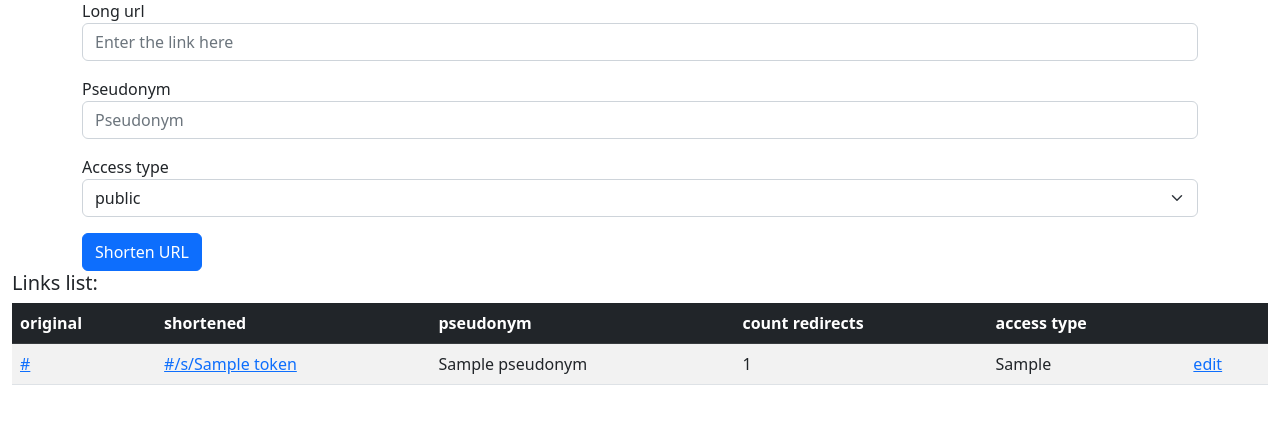
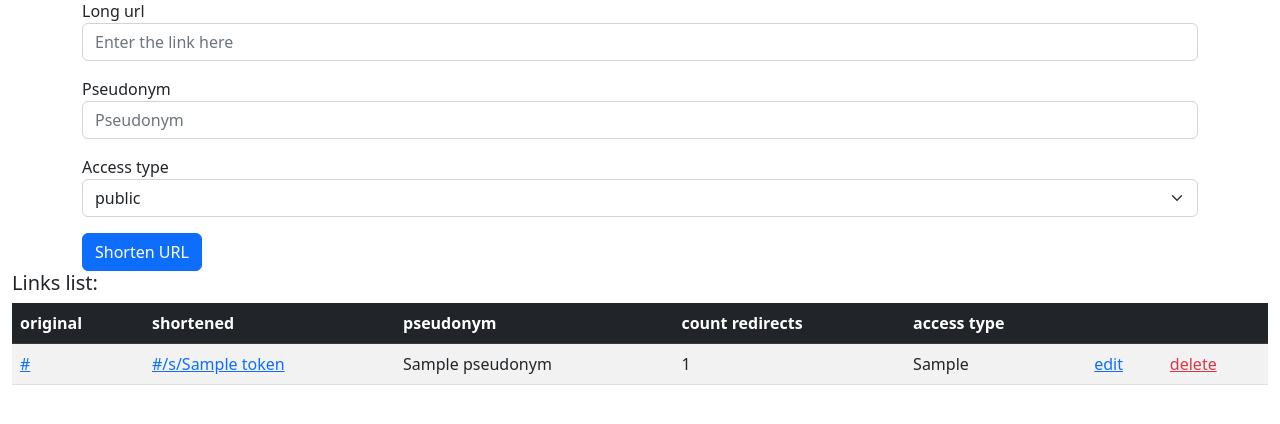
Before and after one commit to dennyaap/link_shortener, a Flask app: template main_app/templates/main.html in a window 1280 px wide. Shown: the part 73-497 px from the top of the page. Run offline with Flask 3, Linux system fonts and the light colour scheme; the template is opened without the code that fills it: most values are stand-ins (such as "Sample title", 1, 10 or a date in 2020).

Commit message:
added delete link

```diff
--- a/main_app/models.py
+++ b/main_app/models.py
@@ -78,7 +78,10 @@ class Shortened_link(db.Model):
         Shortened_link.query.filter_by(id=current_shortened_link.id).update(dict(pseudonym=pseudonym, access_type=access_type))
 
         db.session.commit()
-
+    @classmethod
+    def delete_link(self, token):
+        db.session.delete(self.get_link(token))
+        db.session.commit()
 
 @login_manager.user_loader
 def load_user(user_id):
--- a/main_app/routes.py
+++ b/main_app/routes.py
@@ -123,6 +123,12 @@ def edit(token):
         return redirect(url_for('main'))
     return render_template('edit.html', data=data)
 
+@app.route('/delete/<token>', methods=['GET', 'POST'])
+@login_required
+def delete(token):
+    Shortened_link.delete_link(token)
+    return redirect(url_for('main'))
+
 @app.route('/error', methods=['GET'])
 def error():
     return render_template('error.html')
--- a/main_app/templates/main.html
+++ b/main_app/templates/main.html
@@ -65,6 +65,7 @@
                 <th>count redirects</th>
                 <th>access type</th>
                 <th></th>
+                <th></th>
             </thead>
             {% for link in data['shortened_links'] %}
                 <tr>
@@ -84,7 +85,10 @@
                         {{ link.access_type }}
                     </td>
                     <td>
-                        <a href="{{ data['server_url'] + '/edit/' + link.token}}">edit</a>
+                        <a href="{{ data['server_url'] + '/edit/' + link.token}}" class="link-primary">edit</a>
+                    </td>
+                    <td>
+                        <a href="{{ data['server_url'] + '/delete/' + link.token}}" class="link-danger">delete</a>
                     </td>
                 </tr>
             {% endfor %}
```
